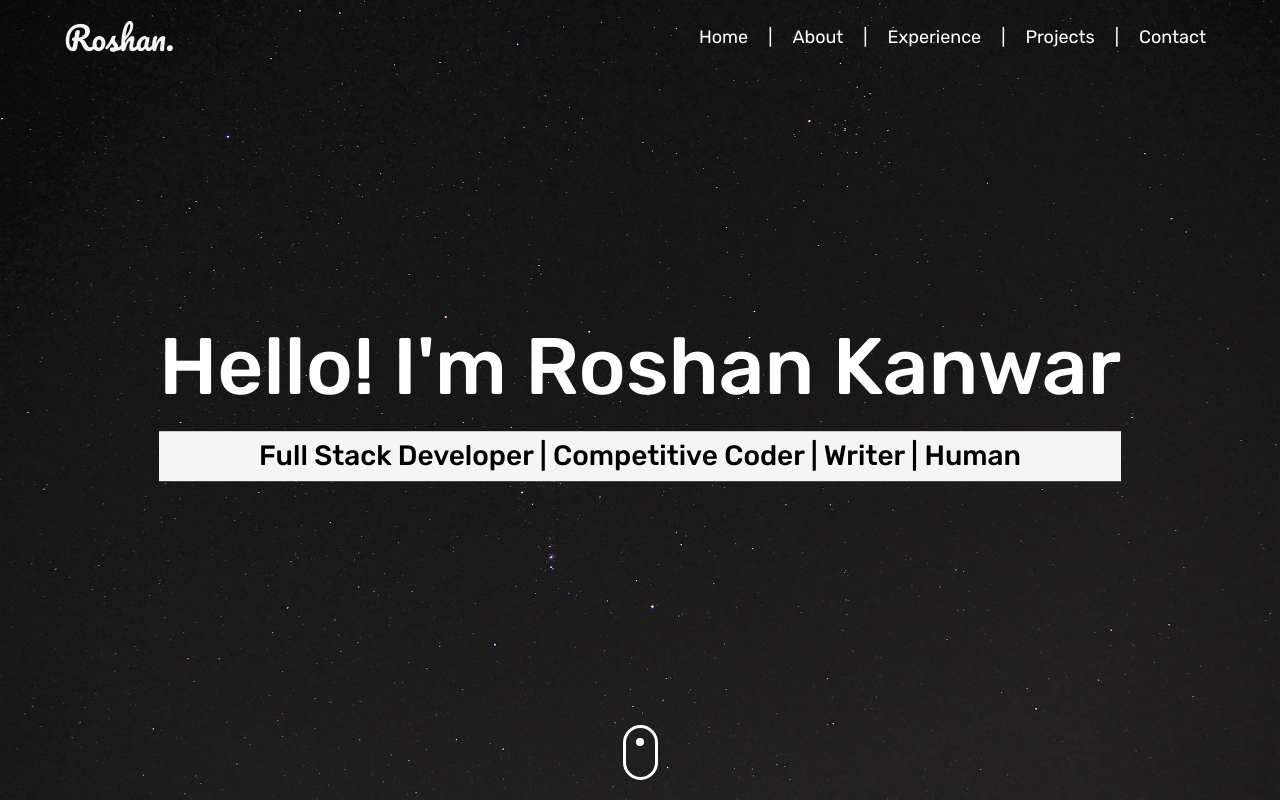
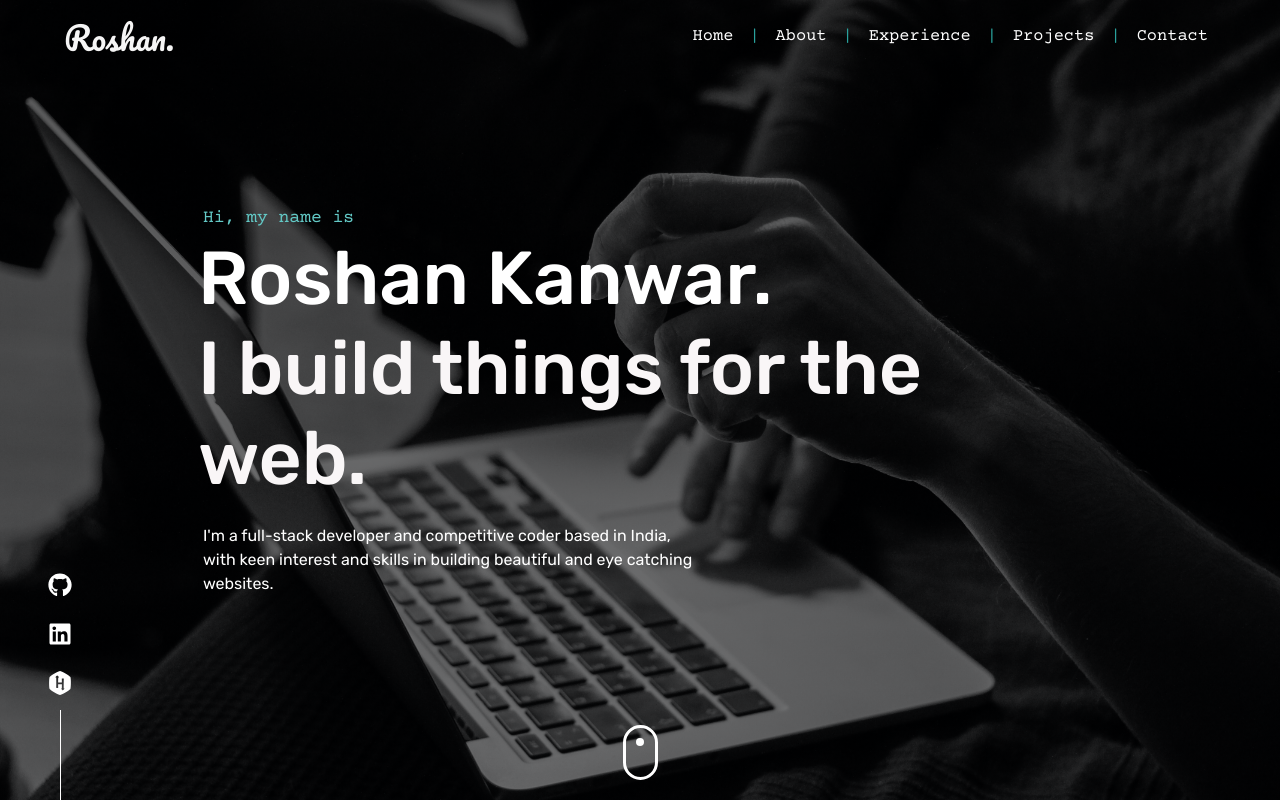
Before and after one commit to roshan0708/portfolio_v2, a React (Create React App) app: page / in a window 1280 px wide. Built offline with nearby package versions, Linux system fonts and the light colour scheme.

Commit message:
cover redesigned and added social media links

```diff
--- a/package.json
+++ b/package.json
@@ -3,6 +3,9 @@
   "version": "0.1.0",
   "private": true,
   "dependencies": {
+    "@fortawesome/fontawesome-svg-core": "^1.2.30",
+    "@fortawesome/free-brands-svg-icons": "^5.14.0",
+    "@fortawesome/react-fontawesome": "^0.1.11",
     "@testing-library/jest-dom": "^4.2.4",
     "@testing-library/react": "^9.5.0",
     "@testing-library/user-event": "^7.2.1",
--- a/src/components/cover.jsx
+++ b/src/components/cover.jsx
@@ -1,24 +1,54 @@
-import React from 'react'
+import React from 'react';
+import { FontAwesomeIcon } from "@fortawesome/react-fontawesome";
+import { faGithub, faLinkedin, faHackerrank } from "@fortawesome/free-brands-svg-icons";
 
 const Cover = () => {
     return (
       <div className="bg-div">
         <div className="head mx-5">
-                <div className="head-div mx-auto">
-                    <h1 className="my-2 px-3">Hello! I'm Roshan Kanwar</h1>
-                    <h3 className="my-2 text px-3 py-2 text-center">Full Stack Developer | Competitive Coder | Writer | Human</h3>
+          <main className="head-div mx-auto">
+            <section className="content-section">
+              <h1 className="my-1 head-div-first-text">Hi, my name is</h1>
+              <h1 className="head-div-second-text">Roshan Kanwar.</h1>
+              <h1 className="head-div-third-text">
+                I build things for the web.
+              </h1>
+              <p className="head-div-fourth-text">
+                I'm a full-stack developer and competitive coder based in India,
+                with keen interest and skills in building beautiful and eye
+                catching websites.
+              </p>
+            </section>
+          </main>
         </div>
-            </div>
-            <span class="scroll-btn">
+        <span className="scroll-btn">
           <a href="#">
-                    <span class="mouse">
-                        <span>
-                        </span>
+            <span className="mouse">
+              <span></span>
             </span>
           </a>
         </span>
+        <div aria-orientation="left" className="social-media">
+          <ul className="social-media-list">
+            <li>
+              <a className="social-media-list-link">
+                <FontAwesomeIcon icon={faGithub} className="media-icons" />
+              </a>
+            </li>
+            <li>
+              <a className="social-media-list-link">
+                <FontAwesomeIcon icon={faLinkedin} className="media-icons" />
+              </a>
+            </li>
+            <li>
+              <a className="social-media-list-link">
+                <FontAwesomeIcon icon={faHackerrank} className="media-icons" />
+              </a>
+            </li>
+          </ul>
         </div>
-    )
+      </div>
+    );
 }
 
 export default Cover
--- a/src/styles/layout/_cover.scss
+++ b/src/styles/layout/_cover.scss
@@ -1,5 +1,5 @@
 .bg-div{
-    background-image: url("../../assets/img/bg-9.jpg");
+    background:linear-gradient(0deg, rgba(0, 0, 0, 0.5), rgba(0, 0, 0, 0.6)),  url("../../assets/img/bg-6.jpg");
     background-attachment: fixed;
     background-position: center;
     background-repeat: no-repeat;
@@ -16,21 +16,42 @@
         transform: translateY(-50%);
         z-index: 1;
         line-height: 0.1vh;
+        min-height: 100vh;
+        display: flex;
         &-div{
             width: fit-content;
             display: flex;
             justify-content: center;
             align-items: center;
             flex-direction: column;
-        }
-        h1{
-            font-size: 5rem;
-            padding: 0 !important;
-        }
-        .text{
             width: 100%;
-            background-color: whitesmoke;
-            color:black;
+            max-width: 1600px;
+            max-height: 100vh;
+            padding:0 150px;
+            &-first-text{
+                font-family: 'Courier Prime', monospace;;
+                font-size: 18px !important;
+                color: #63c9c6;
+                padding-left: 5px;
+            }
+            &-second-text,&-third-text{
+                font-size: 75px;
+                padding: 0 !important;
+            }
+            &-third-text{
+                color: #f9f6f7 !important;
+            }
+            &-fourth-text{
+                max-width: 500px;
+                margin:20px 0 0;
+                line-height: 1.5;
+                white-space: pre-wrap;
+                padding-left: 5px;
+            }
+            .content-section{
+                max-width: 1000px;
+                width: 100%;
+            }
         }
     }
     .scroll-btn {
@@ -57,6 +78,7 @@
         position: relative;
         display: block;
         width: 35px;
+        cursor: pointer !important;
         height: 55px;
         margin: 0 auto 20px;
         -webkit-box-sizing: border-box;
@@ -78,6 +100,55 @@
         -webkit-animation: ani-mouse 2.5s linear infinite;
         -moz-animation: ani-mouse 2.5s linear infinite;
         animation: ani-mouse 2.5s linear infinite;
+    }
+    .social-media{
+        width: 40px;
+        position: fixed;
+        bottom: 0px;
+        left: 40px;
+        right: auto;
+        z-index: 10;
+        color: #ffffff;
+        &-list{
+            display: flex;
+            flex-direction: column;
+            -webkit-box-align: center;
+            align-items: center;
+            padding: 0px;
+            margin: 0px;
+            list-style: none;
+            &::after{
+                content: "";
+                display: block;
+                width: 1px;
+                height: 90px;
+                margin: 0px auto;
+                background-color: #fff;
+            }
+            a{
+                display: inline-block;
+                text-decoration: none;
+                text-decoration-skip-ink: auto;
+                color: inherit;
+                position: relative;
+                transition: all 0.25s cubic-bezier(0.645, 0.045, 0.355, 1) 0s;
+                cursor: pointer;
+                &:focus,&:hover{
+                    color: #29a19c;
+                }
+            }
+            &-link{
+                padding:10px;
+                .media-icons{
+                    width:24px;
+                    height:24px;
+                    fill: currentColor;
+                }
+                &:hover,&:focus{
+                    transform: translateY(-3px);
+                }
+            }
+        }
     }
 }
 
--- a/src/styles/layout/_navbar.scss
+++ b/src/styles/layout/_navbar.scss
@@ -4,8 +4,9 @@
         color: whitesmoke;
         font-size: xx-large;
         font-family: 'Pacifico', cursive !important;
-        &:hover{
-            color:white;
+        &:hover,&:focus{
+            color: #29a19c !important;
+            transition: color 0.3s ease-in-out;
         }
     }
     .navbar-toggler{
@@ -15,20 +16,18 @@
         }
     }
     .slash{
-        color:white;
-        font-family:  'Rubik', sans-serif !important;
+        color:#29a19c;
+        font-family: 'Courier Prime', monospace !important;
         padding:0.5rem;
-        font-size: large;
-        border: 2px solid transparent;
+        font-size: 17px;
     }
     .nav-link{
         color:white !important;
-        font-size: large;
-        font-family:  'Rubik', sans-serif !important;
-        border: 2px solid transparent;
-        &:hover{
-            border-bottom: 2px solid #ffff;
-            transition: border-bottom 0.2s ease-in-out;
+        font-size: 17px;
+        font-family: 'Courier Prime', monospace !important;
+        &:hover,&:focus{
+            color: #29a19c !important;
+            transition: color 0.3s ease-in-out;
         }
     }
 }
--- a/src/styles/styles.scss
+++ b/src/styles/styles.scss
@@ -1,10 +1,11 @@
 @import url('https://fonts.googleapis.com/css2?family=Rubik:ital,wght@0,300;0,400;0,500;0,700;1,300;1,400;1,500;1,700&display=swap');
 @import url('https://fonts.googleapis.com/css2?family=Pacifico&display=swap');
-@import url('https://fonts.googleapis.com/css2?family=Special+Elite&display=swap');
+@import url('https://fonts.googleapis.com/css2?family=Courier+Prime&display=swap');
 @import "~bootstrap/scss/bootstrap";
 
 
 //font-family: 'Pacifico', cursive;
+//font-family: 'Courier Prime', monospace;
 
 * {
   margin: 0;
```
Also changed, not shown: 1 other file (tests, documents, lock files or other folders). Lines whose indentation alone changed are shown as unchanged.
